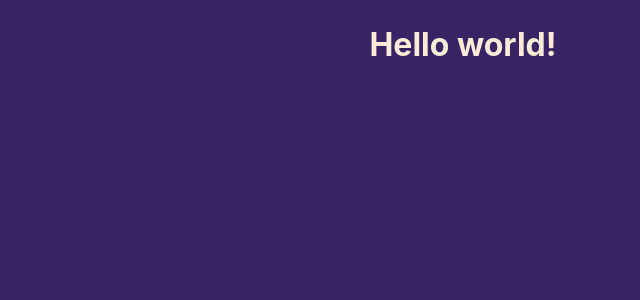
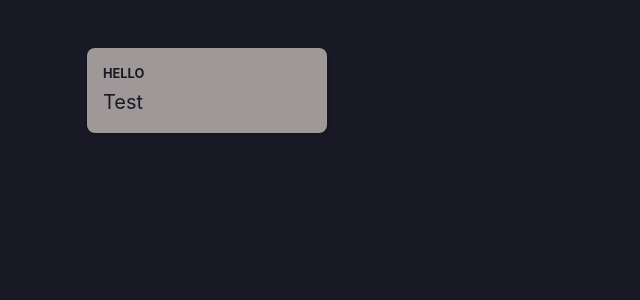
Before and after one commit to Don1k1337/notes-app, a React (Vite) app: page / in a window 1280 px wide. Shown: the top 300 px of the page, without its empty margins (177-817 px from the left). Built offline with nearby package versions, Linux system fonts and the light colour scheme.

Commit message:
Custom components division added

```diff
--- a/src/App.jsx
+++ b/src/App.jsx
@@ -1,4 +1,10 @@
+import NotesList from "./components/Notes/NotesList.jsx";
+
 function App() {
-  return <h1>Hello world!</h1>
+  return (
+    <main>
+      <NotesList />
+    </main>
+  );
 }
 export default App
--- /dev/null
+++ b/src/components/Notes/Note.jsx
@@ -0,0 +1,10 @@
+import classes from './Note.module.css'
+
+export function Note(props) {
+    return (
+        <li className={classes.note}>
+            <p className={classes.author}>{props.author}</p>
+            <p className={classes.text}>{props.body}</p>
+        </li>
+    );
+}
--- /dev/null
+++ b/src/components/Notes/Note.module.css
@@ -0,0 +1,34 @@
+.note {
+    margin: 1rem 0;
+    padding: 1rem;
+    background-color: #9f9898;
+    border-radius: 8px;
+    box-shadow: 0 1px 4px rgba(0, 0, 0, 0.2);
+    animation: animate-in 1s ease-out forwards;
+}
+
+.author {
+    font-size: 0.8rem;
+    font-weight: bold;
+    color: #191925;
+    margin: 0;
+    text-transform: uppercase;
+}
+
+.text {
+    white-space: pre-wrap;
+    font-size: 1.25rem;
+    margin: 0.25rem 0 0 0;
+    color: #191925;
+}
+
+@keyframes animate-in {
+    from {
+        opacity: 0;
+        transform: translateY(1rem);
+    }
+    to {
+        opacity: 1;
+        transform: translateY(0);
+    }
+}
--- /dev/null
+++ b/src/components/Notes/NotesList.jsx
@@ -0,0 +1,11 @@
+import {Note} from "./Note.jsx";
+import classes from './NotesList.module.css'
+function NotesList() {
+    return (
+        <ul className={classes.notes}>
+            <Note author={"Hello"} body={"Test"} />
+        </ul>
+    )
+}
+
+export default NotesList;
--- /dev/null
+++ b/src/components/Notes/NotesList.module.css
@@ -0,0 +1,10 @@
+.notes {
+    list-style: none;
+    max-width: 50rem;
+    margin: 1rem auto;
+    padding: 1rem 0;
+    display: grid;
+    gap: 1rem;
+    grid-template-columns: repeat(3, 30%);
+    justify-content: center;
+}
--- a/src/index.css
+++ b/src/index.css
@@ -8,7 +8,7 @@
 
   color-scheme: light dark;
   color: rgba(255, 255, 255, 0.87);
-  background-color: #382364;
+  background-color: #191925;
 
   font-synthesis: none;
   text-rendering: optimizeLegibility;
@@ -19,6 +19,5 @@
 
 body {
   margin: 0;
-  text-align: center;
   color: #FAEBD7FF;
 }
```
